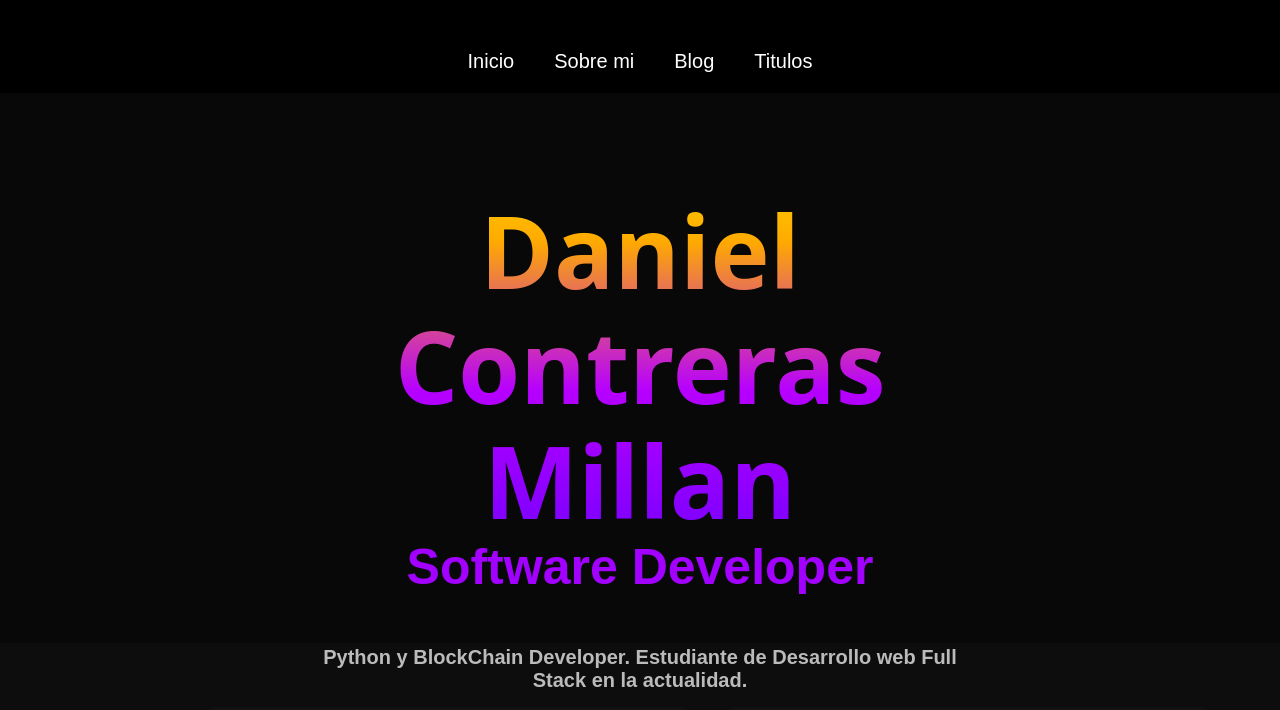
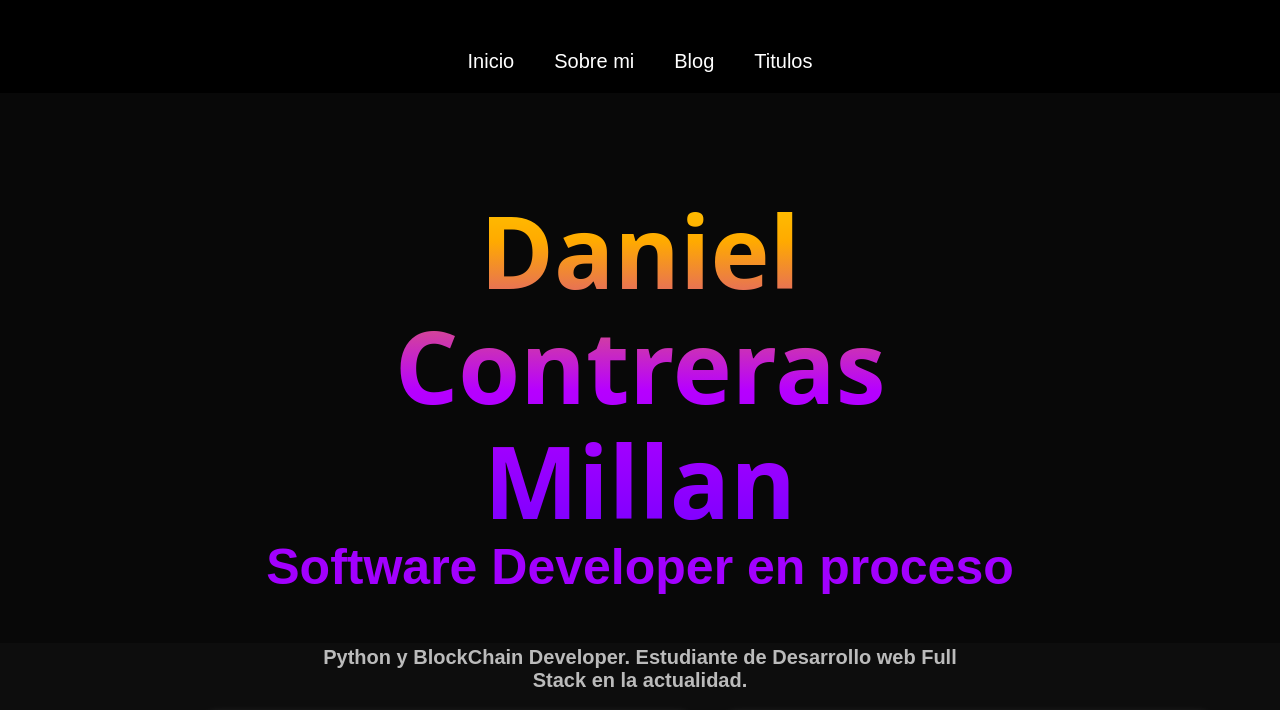
Before and after one commit to danycomill/Mi-pagina-Web, a plain HTML site: page index.html in a window 1280 px wide. Shown: the top 710 px of the page. Drawn offline with Linux system fonts and the light colour scheme.

Commit message:
Se cambia el titulo porque si xd

```diff
--- a/index.html
+++ b/index.html
@@ -19,7 +19,7 @@
 
         <section class="header-principal">
                 <h1>Daniel Contreras Millan</h1>
-                <h2>Software Developer</h2>
+                <h2>Software Developer en proceso</h2>
                 <p>Python y BlockChain Developer. Estudiante de Desarrollo web Full Stack en la actualidad.</p>
         </section>
     </header>
```
